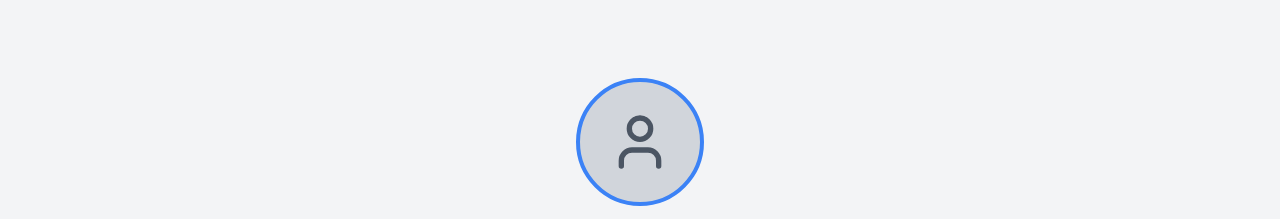
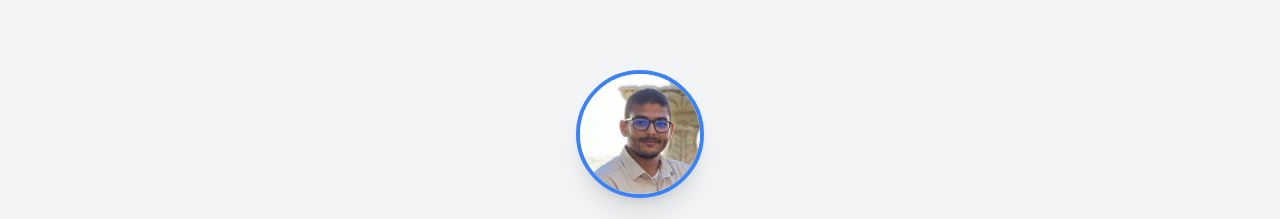
Before and after one commit to NasrallahRAFI/NasrallahRAFI, a plain HTML site: page index.html in a window 1280 px wide. Shown: the part 138-357 px from the top of the page. Drawn offline with nearby package versions, Linux system fonts and the light colour scheme.

Commit message:
Update profile section with profile image
Replaced placeholder avatar with actual profile image.

Signed-off-by: NasrallahRAFI <nasrollahrafi@gmail.com>

```diff
--- a/index.html
+++ b/index.html
@@ -123,9 +123,9 @@
         <!-- Hero Section -->
         <section id="hero" class="py-16 md:py-24 text-center">
             <div class="max-w-4xl mx-auto">
-                <!-- Placeholder for image/avatar -->
-                <div class="mx-auto w-32 h-32 bg-gray-300 dark:bg-gray-700 rounded-full mb-6 flex items-center justify-center overflow-hidden border-4 border-blue-500">
-                    <i data-lucide="user" class="w-16 h-16 text-gray-600 dark:text-gray-400"></i>
+                <!-- Profile Image -->
+                <div class="mx-auto w-32 h-32 rounded-full mb-6 overflow-hidden border-4 border-blue-500 shadow-xl">
+                    <img src="Profile picture.png" alt="Rafi Nasrallah Profile Picture" class="w-full h-full object-cover">
                 </div>
                 <h1 class="text-4xl sm:text-5xl lg:text-6xl font-extrabold text-gray-900 dark:text-white mb-4 leading-tight">
                     Rafi Nasrallah
@@ -375,10 +375,3 @@
         // 3. Close mobile menu on link click (for smooth scrolling)
         document.querySelectorAll('#mobile-menu a').forEach(link => {
             link.addEventListener('click', () => {
-                mobileMenu.classList.add('hidden');
-            });
-        });
-
-    </script>
-</body>
-</html>
```
